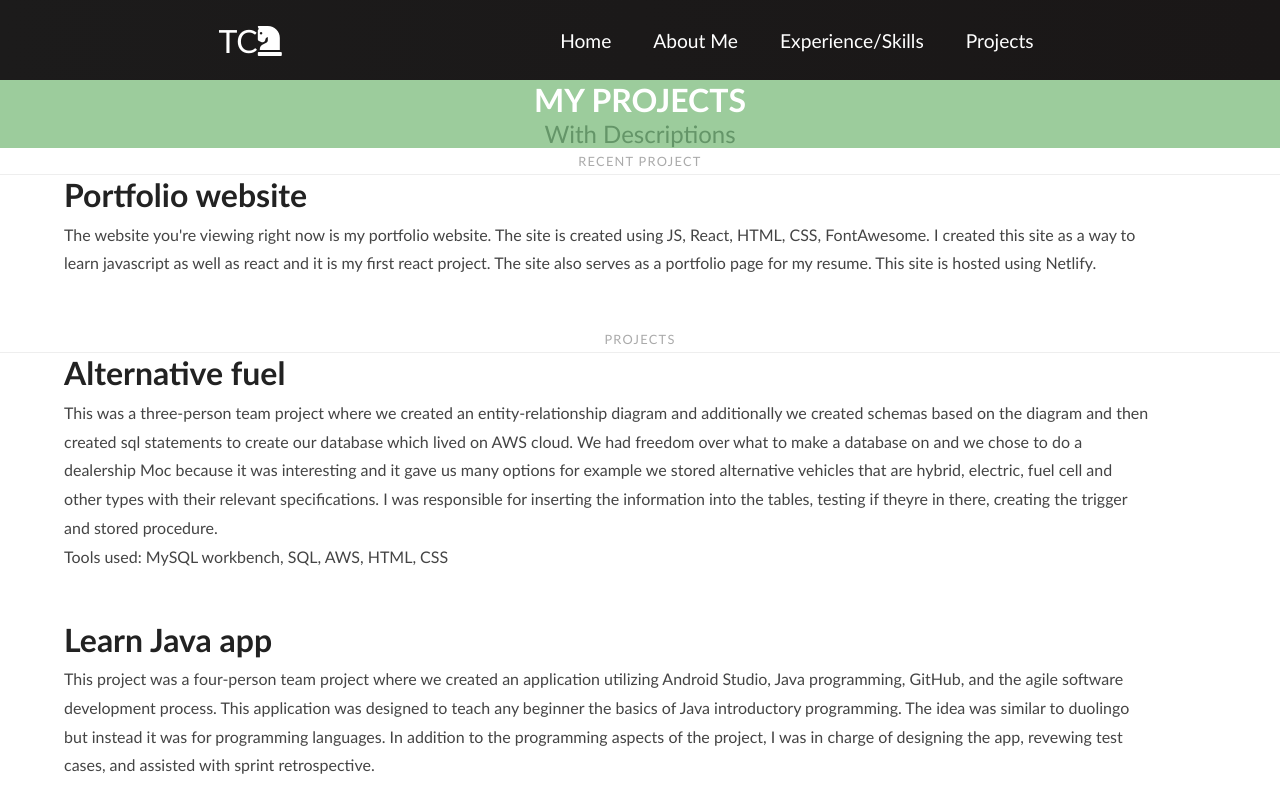
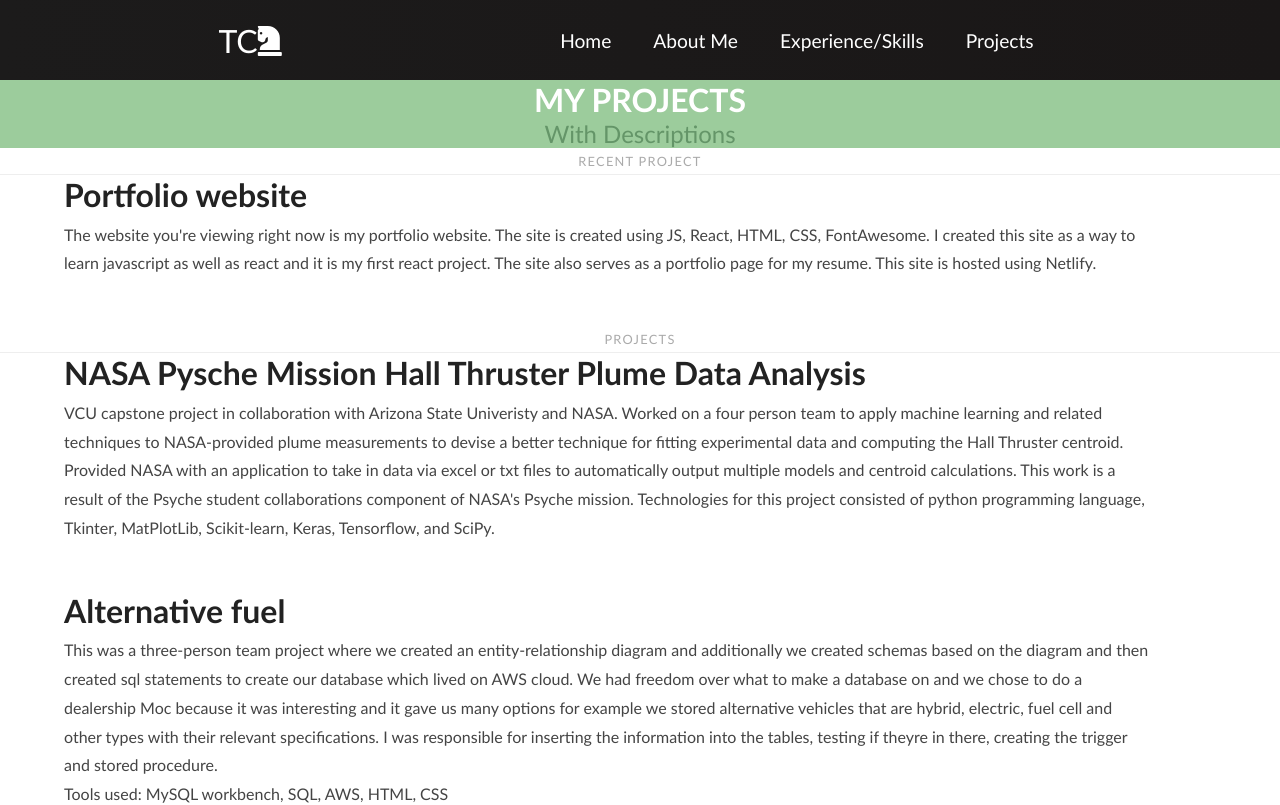
Before and after one commit to caotd2/react-blog, a React (Create React App) app: page /projects in a window 1280 px wide. Shown: the top 805 px of the page. Built offline with nearby package versions, Linux system fonts and the light colour scheme.

Commit message:
Added Another project

```diff
--- a/src/components/pages/Projects.js
+++ b/src/components/pages/Projects.js
@@ -34,6 +34,21 @@ export default function Projects() {
 
         <div class="posts">
                 <h1 class="content-subhead">Projects</h1>
+
+        <section class="post">
+            <header class="post-header">
+                <h2 class="post-title">NASA Pysche Mission Hall Thruster Plume Data Analysis</h2>
+            </header>
+            <div class="post-description">
+                <p>
+                VCU capstone project in collaboration with Arizona State Univeristy and NASA. Worked on a four person team to apply machine learning and related techniques
+                to NASA-provided plume measurements to devise a better technique for fitting experimental data and computing the Hall Thruster centroid. Provided NASA with
+                an application to take in data via excel or txt files to automatically output multiple models and centroid calculations. This work is a result of the Psyche
+                student collaborations component of NASA's Psyche mission. Technologies for this project consisted of python programming language, Tkinter, MatPlotLib, Scikit-learn,
+                Keras, Tensorflow, and SciPy.
+                </p>
+            </div>
+        </section>
 
         <section class="post">
             <header class="post-header">
```
